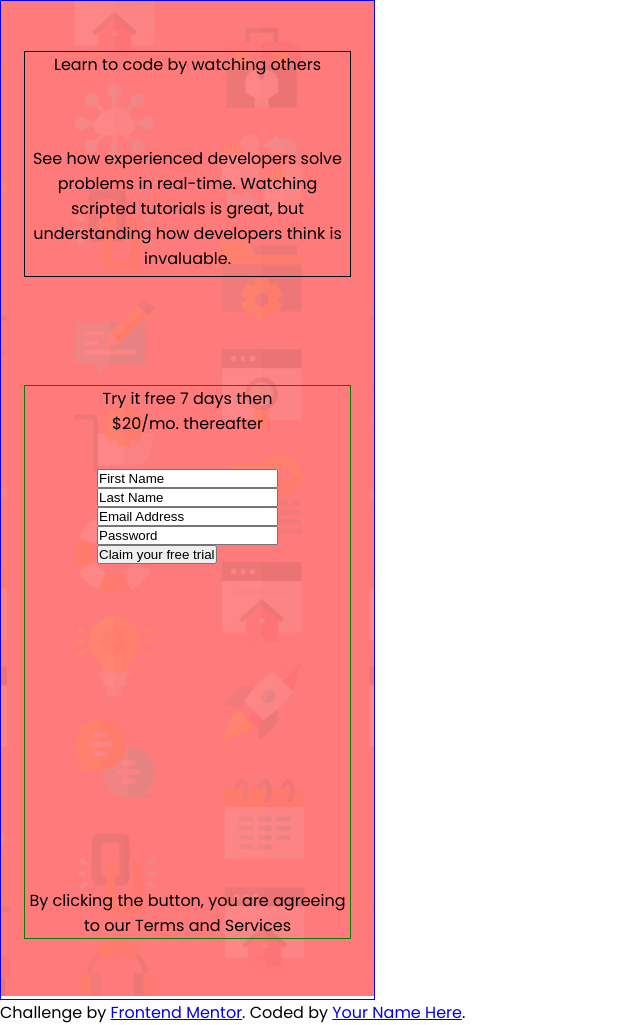
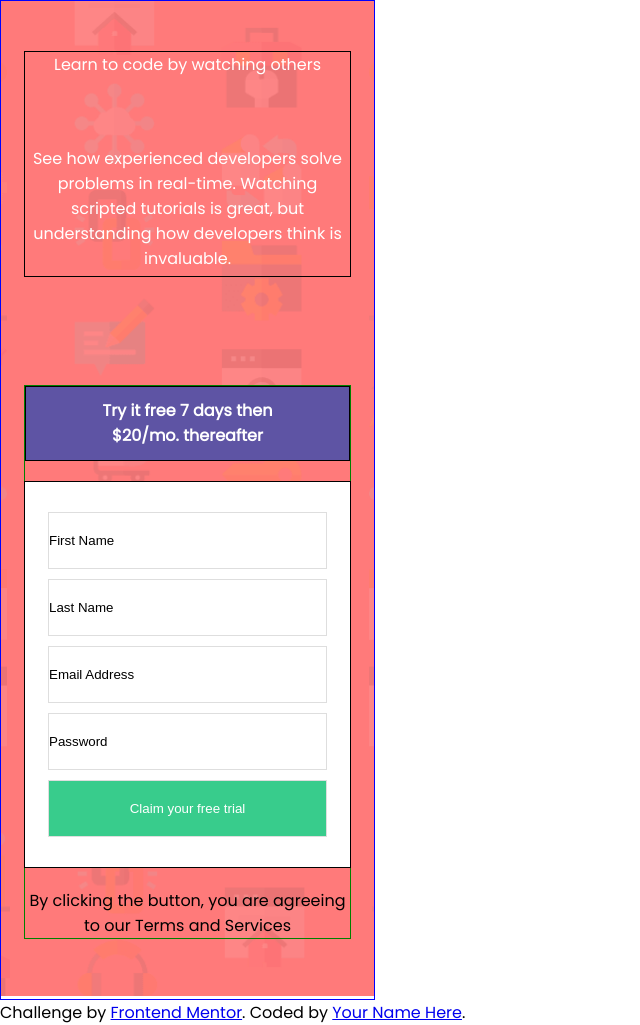
Before and after one commit to JorgeRSLC/frontend-mentor-project, a plain HTML site: page intro-component-with-signup-form-master/index.html in a window 1280 px wide. Shown: the whole page, without its empty margins (0-640 px from the left). Drawn offline with Linux system fonts and the light colour scheme.

Commit message:
Update element spacing and color

```diff
--- a/intro-component-with-signup-form-master/style.css
+++ b/intro-component-with-signup-form-master/style.css
@@ -11,7 +11,8 @@ html {
 
 .container,
 .container-1,
-.container-2 {
+.container-2,
+.inputs {
     display: flex;
     flex-direction: column;
     justify-content: space-between;
@@ -46,10 +47,12 @@ html {
 .container-1 {
     height: 226px;
     border: 1px solid black;
+    color: white;
 }
 .container-2 {
     border: 1px solid green;
     height: 554px;
+    gap: 20px;
 }
 
 .header, .description {
@@ -58,23 +61,47 @@ html {
 }
 .header {
     height: 80px;
+    font-weight: 700px;
 }
 .description {
     height: 130px;
 }
 .promo {
+    display: flex;
     height: 88px;
-    text-align: center;
+    width: 100%;
+    border: 1px solid black;
+    background-color: #5E54A4;
+    color: white;
+    justify-content: center;
+    align-items: center;
+
 }
 .promo-copy{
     width: 194px;
     height: 52px;
+    font-weight: 700;
+}
+.bolded {
+    font-weight: 1000;
 }
 .inputs {
     height: 442px;
+    width: 327px;
+    border: 1px solid black;
+    padding: 30px;
+    gap: 10px;
+    background-color: white;
+
 }
+
 .input-item {
-    display: flex;
     flex: 1;
-    min-width: 0;
+    width: 279px;
+    border: 1px solid #DEDEDE;
+
 }
+.claim-button {
+    background-color: hsl(154, 59%, 51%);
+    color: white;
+}
```
